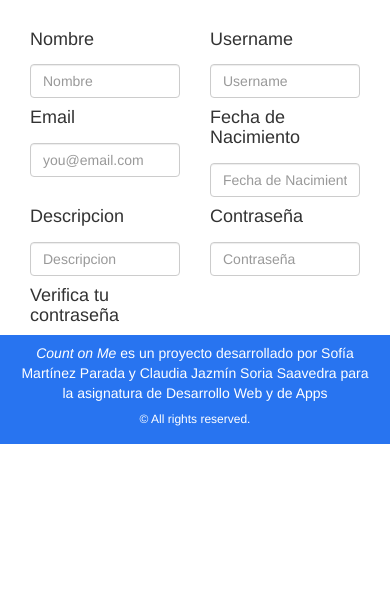
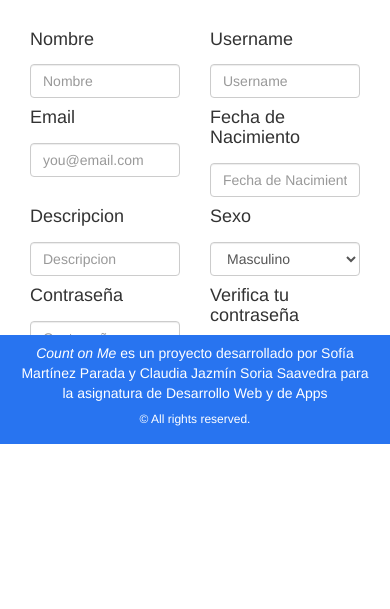
Before and after one commit to clxudiajazmin/CountOnMe, a PHP site: page /editarpertfil.html in a window 390 px wide. Shown: the part 400-1009 px from the top of the page. Run offline with PHP 8.4, Linux system fonts and the light colour scheme.

Commit message:
correciones x3

```diff
--- a/css/norm.css
+++ b/css/norm.css
@@ -10,7 +10,8 @@
 
 
 .fotomaxwidth{
-  max-width: 40%;
+  align-content: center;
+  max-width: 54%;
 }
 .card {
   position: relative;
--- a/editarpertfil.html
+++ b/editarpertfil.html
@@ -76,11 +76,26 @@
                           <div class="form-group">
 
                               <div class="col-xs-6">
-                                  <label for="email"><h4>Descripcion</h4></label>
+                                  <label for="text"><h4>Descripcion</h4></label>
                                   <input type="text" class="form-control" id="descripcion" placeholder="Descripcion" title="Introduce una descripcion">
                               </div>
                           </div>
 
+                          <div class="form-group">
+
+                              <div class="col-xs-6">
+                                <label for="text"><h4>Sexo</h4></label>
+
+                                <select class="form-control">
+
+                                  <option value="Masculino">Masculino</option>
+                                  <option value="Femenino">Femenino</option>
+                                  <option value="Otro">Otro</option>
+
+
+                                </select>
+                              </div>
+                          </div>
 
                           <div class="form-group">
 
```
